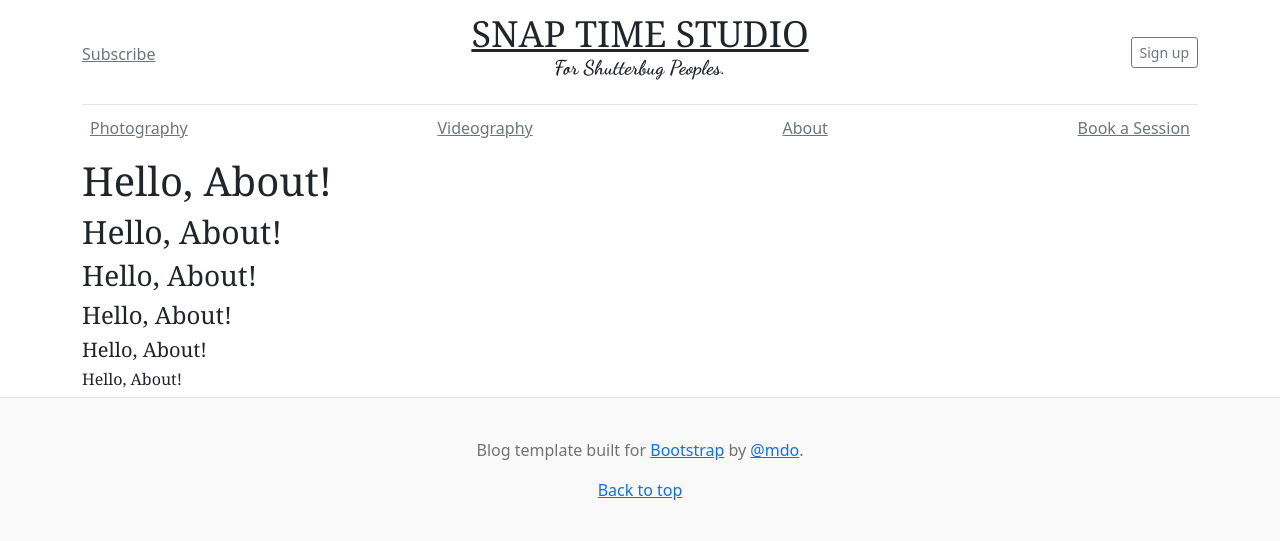
After one commit to WithSJ/Snap_Time_Studio, a Flask app: page /about in a window 1280 px wide. The commit adds this page. Shown: the top 541 px of the page. Run offline with Flask 2, Linux system fonts and the light colour scheme.

Commit message:
git update

```diff
--- a/app/routes.py
+++ b/app/routes.py
@@ -6,3 +6,15 @@ from app import app
 @app.route("/photography")
 def photography():
     return render_template("photography.html", title="Photography")
+
+@app.route("/videography")
+def videography():
+    return render_template("videography.html", title="Videography")
+
+@app.route("/about")
+def about():
+    return render_template("about.html", title="About")
+
+@app.route("/book_a_session")
+def book_a_session():
+    return render_template("book_a_session.html", title="Book A Session")
--- /dev/null
+++ b/app/templates/about.html
@@ -0,0 +1,7 @@
+{% extends "layout.html"%}
+
+{% block content%}
+    {% for i in range(1,7) %}
+        <h{{i}}>Hello, About!</h{{i}}>
+    {% endfor %}
+{% endblock %}
--- a/app/templates/layout.html
+++ b/app/templates/layout.html
@@ -5,6 +5,11 @@
     <!-- Required meta tags -->
     <meta charset="utf-8">
     <meta name="viewport" content="width=device-width, initial-scale=1">
+
+    <!-- Google Fonts -->
+    <link rel="preconnect" href="https://fonts.googleapis.com">
+    <link rel="preconnect" href="https://fonts.gstatic.com" crossorigin>
+    <link href="https://fonts.googleapis.com/css2?family=Dancing+Script:wght@700&display=swap" rel="stylesheet">
 
     <!-- Bootstrap CSS -->
     <link href="https://cdn.jsdelivr.net/npm/bootstrap@5.1.3/dist/css/bootstrap.min.css" rel="stylesheet" integrity="sha384-1BmE4kWBq78iYhFldvKuhfTAU6auU8tT94WrHftjDbrCEXSU1oBoqyl2QvZ6jIW3" crossorigin="anonymous">
@@ -48,8 +53,8 @@
           </div>
 
           <div class="col-4 text-center">
-            <a class="blog-header-logo text-dark" href="#">SNAP TIME STUDIO</a>
-            <h6 class="mt-1">for shutterbug peoples.</h6>
+            <a class="blog-header-logo text-dark" href="#" >SNAP TIME STUDIO</a>
+            <h5 class="mt-1" style="font-family: 'Dancing Script', cursive;">For Shutterbug Peoples.</h5>
           </div>
 
           <div class="col-4 d-flex justify-content-end align-items-center">
@@ -64,10 +69,10 @@
       <div class="nav-scroller py-1 mb-2   ">
         <nav class="nav d-flex justify-content-between">
 
-          <a class="p-2 link-secondary" href="#">Photography</a>
-          <a class="p-2 link-secondary" href="#">Videography</a>
-          <a class="p-2 link-secondary" href="#">About</a>
-          <a class="p-2 link-secondary" href="#">Book a Session</a>
+          <a class="p-2 link-secondary" href="photography">Photography</a>
+          <a class="p-2 link-secondary" href="videography">Videography</a>
+          <a class="p-2 link-secondary" href="about">About</a>
+          <a class="p-2 link-secondary" href="book_a_session">Book a Session</a>
 
         </nav>
       </div>
```
Also changed, not shown: app/templates/book_a_session.html (added, +7 -0 lines), app/templates/videography.html (added, +7 -0 lines).
